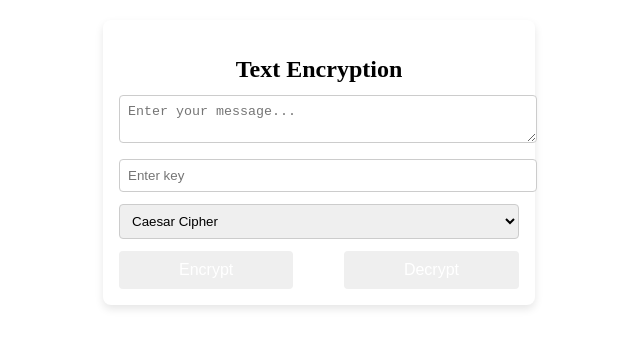
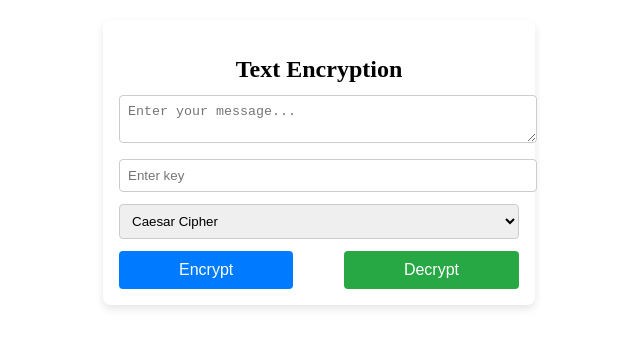
Before and after one commit to AndrewAscone/DeCypher, a React (Vite) app in the folder src/main/java/com/scone/DeCypher/frontend/: page / in a window 1280 px wide. Shown: the top 348 px of the page, without its empty margins (321-961 px from the left). Built offline with nearby package versions, Linux system fonts and the light colour scheme.

Commit message:
Even more styling

```diff
--- a/src/main/java/com/scone/DeCypher/frontend/src/DeCypherStyling.css
+++ b/src/main/java/com/scone/DeCypher/frontend/src/DeCypherStyling.css
@@ -37,3 +37,19 @@ h2 {
     border-radius: 4px;
     font-size: 1rem;
 }
+
+.encrypt-btn {
+    background-color: #007bff;
+}
+
+.decrypt-btn {
+    background-color: #28a745;
+}
+
+.result-box {
+    margin-top: 12px;
+    padding: 10px;
+    background: #f1f1f1;
+    border-radius: 4px;
+    text-align: left;
+}
```
